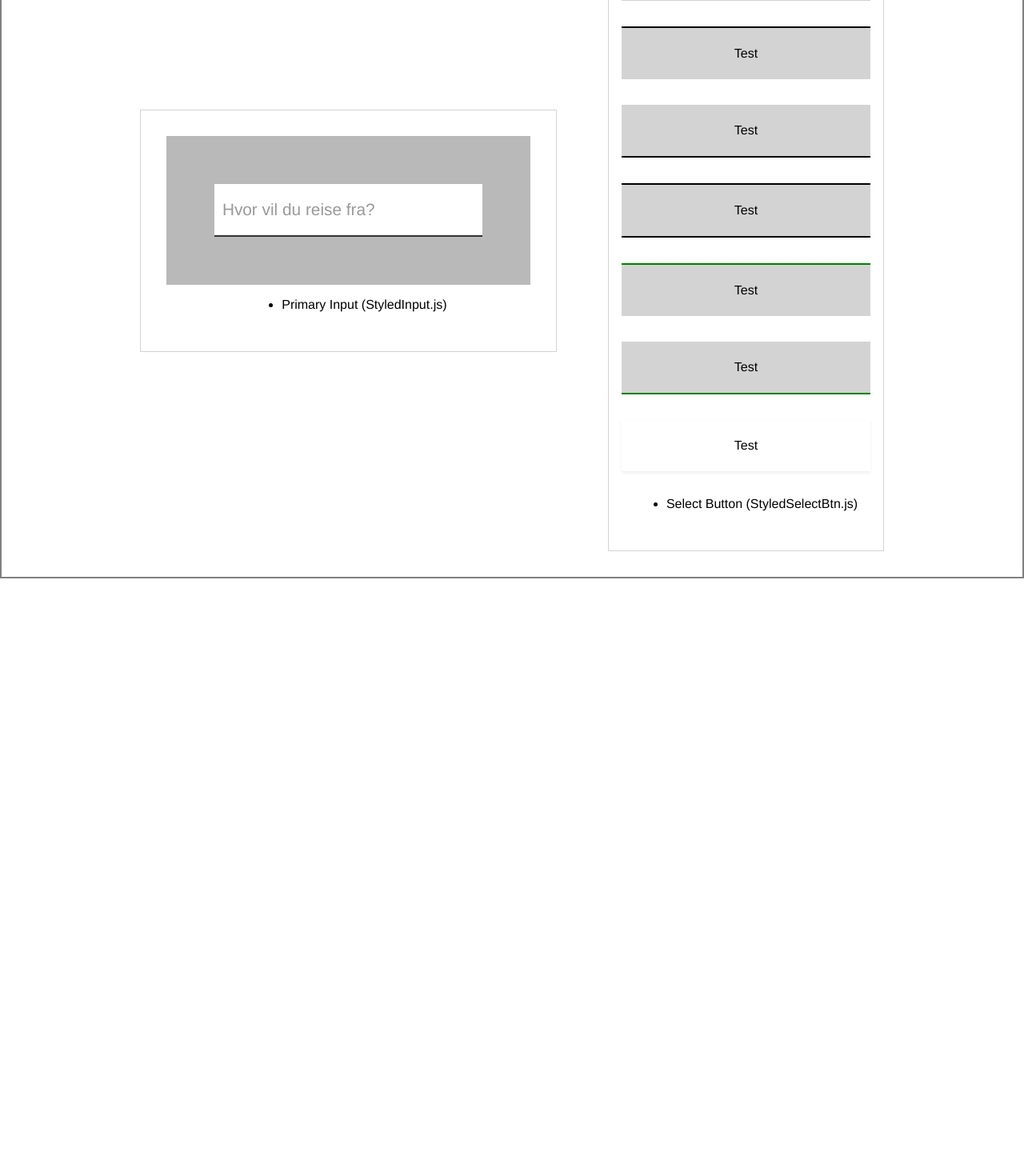
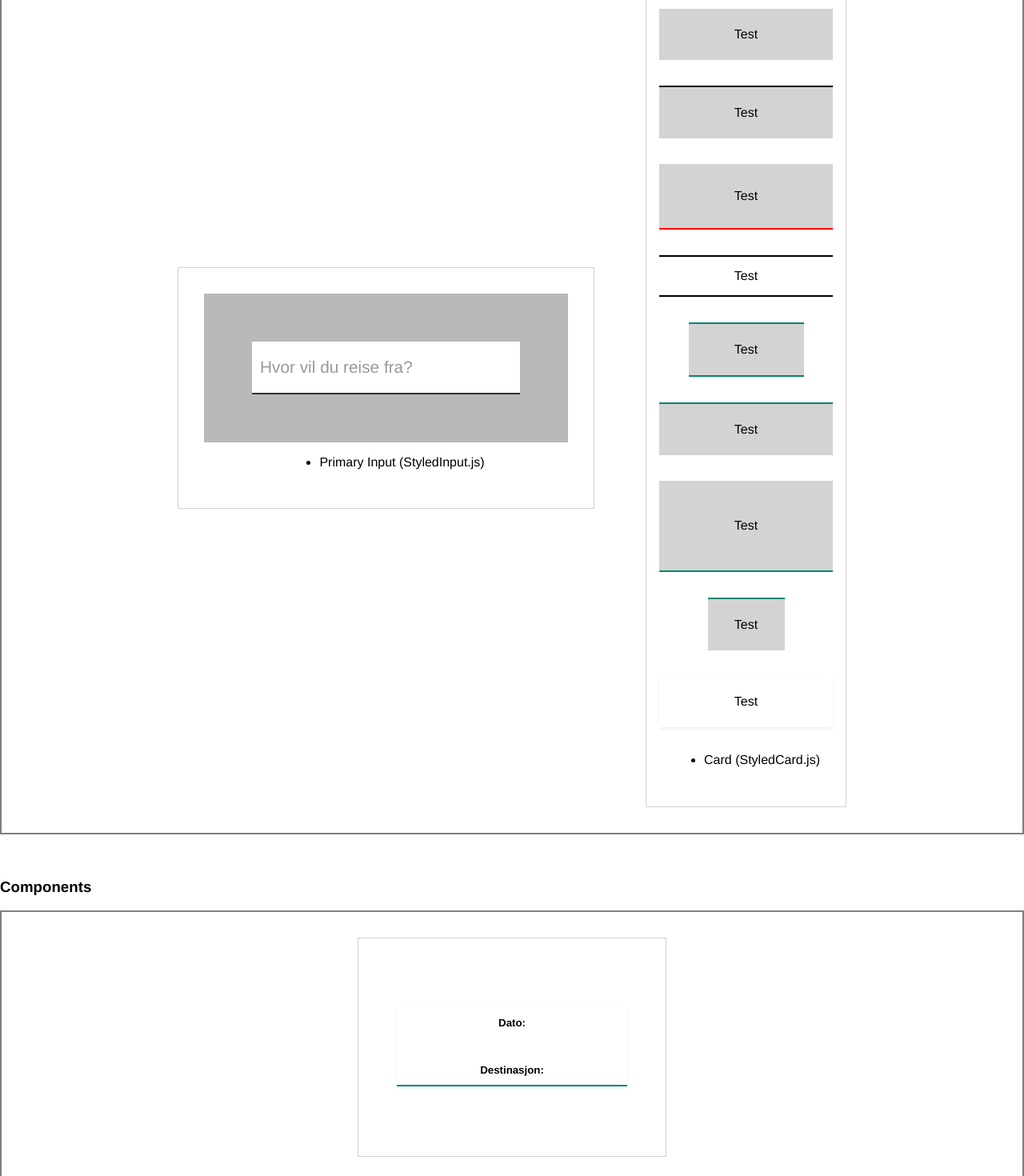
Before and after one commit to Guttulsrud/pro200-group21, a React (Create React App) app in the folder front-end/: page /demopage in a window 1280 px wide. Shown: the part 1340-2810 px from the top of the page at 80% size. Before the commit the page ends 2143 px from the top, so only its background shows below. Built offline with nearby package versions, Linux system fonts and the light colour scheme.

Commit message:
Added tentative Ticket component and fetchticket

```diff
--- /dev/null
+++ b/front-end/src/components/Ticket.jsx
@@ -0,0 +1,58 @@
+import React from 'react';
+import { Card } from '../elements/divs/StyledCard';
+
+class Ticket extends React.Component {
+
+  state = {
+    tickets: null,
+    error: null
+  };
+
+
+  async fetchTickets() {
+
+    const url = "localhost:5000/something";
+
+    let response;
+    let payload;
+
+    try {
+      response = await fetch(url);
+      payload = await response.json();
+
+    } catch (err) {
+
+      this.setState({
+          error: "ERROR when retrieving list of tickets: " + err,
+          tickets: null
+      });
+      return;
+    }
+
+    if (response.status === 200) {
+        this.setState({
+          error: null,
+          tickets: payload
+        });
+    } else {
+      this.setState({
+          error: "Issue with HTTP connection: status code " + response.status,
+          tickets: null
+      });
+    }
+
+  }
+
+  render() {
+    return (
+      <React.Fragment>
+        <Card borderB bcolor="#00866E" flexdir="column" shadow height="4em" width="16em">
+          <h5>Dato:</h5>
+          <h5>Destinasjon:</h5>
+        </Card>
+      </React.Fragment>
+    );
+  }
+}
+
+export default Ticket;
--- a/front-end/src/elements/divs/StyledCard.js
+++ b/front-end/src/elements/divs/StyledCard.js
@@ -7,6 +7,7 @@ export const Card = styled.div.attrs(props => ({
   display: flex;
   justify-content: center;
   align-items: center;
+  flex-direction: ${props => (props.flexdir || 'row')};
   width: ${props => (props.width || '100%')};
   height: ${props => props.height};
   color: ${props => props.color};
--- a/front-end/src/pages/Demo.jsx
+++ b/front-end/src/pages/Demo.jsx
@@ -5,6 +5,7 @@ import { RoundBtn } from '../elements/buttons/RoundBtn';
 import { Input } from '../elements/inputs/StyledInput';
 import { Card } from '../elements/divs/StyledCard';
 import { Button } from '../elements/buttons/Button';
+import Ticket from '../components/Ticket';
 
 class DemoPage extends React.Component {
   state = {
@@ -24,6 +25,8 @@ class DemoPage extends React.Component {
       <React.Fragment>
         <div>
           <h1>The following are component demos / templates</h1>
+          <br/>
+
           <h3>Buttons</h3>
           <MainContainer>
             <SubContainer>
@@ -66,6 +69,9 @@ class DemoPage extends React.Component {
               </ul>
             </SubContainer>
           </MainContainer>
+          <br/>
+          <br/>
+
           <h3>Input</h3>
           <MainContainer>
             <SubContainer>
@@ -84,17 +90,30 @@ class DemoPage extends React.Component {
             <SubContainer>
               <Card bg="lightgrey" height="2em">Test</Card>
               <Card bg="lightgrey" borderT height="2em">Test</Card>
-              <Card bg="lightgrey" borderB height="2em">Test</Card>
-              <Card bg="lightgrey" borderB borderT height="2em">Test</Card>
-              <Card bg="lightgrey" borderT bcolor="green" height="2em">Test</Card>
-              <Card bg="lightgrey" borderB bcolor="green" height="2em">Test</Card>
-              <Card shadow bcolor="green" height="2em">Test</Card>
+              <Card bg="lightgrey" borderB bcolor="red"height="3em">Test</Card>
+              <Card borderB borderT height="1em">Test</Card>
+              <Card bg="lightgrey" borderT borderB bcolor="#00866E" height="2em" width="7em">Test</Card>
+              <Card bg="lightgrey" borderT bcolor="#00866E" height="2em">Test</Card>
+              <Card bg="lightgrey" borderB bcolor="#00866E" height="5em">Test</Card>
+              <Card bg="lightgrey" borderT bcolor="#00866E" height="2em" width="4em">Test</Card>
+              <Card shadow height="2em">Test</Card>
               <ul>
-                <li>Select Button (StyledSelectBtn.js)</li>
+                <li>Card (StyledCard.js)</li>
               </ul>
             </SubContainer>
 
           </MainContainer>
+          <br/>
+          <br/>
+
+          <h3>Components</h3>
+          <MainContainer>
+            <SubContainer>
+              <Ticket></Ticket>
+            </SubContainer>
+
+          </MainContainer>
+
         </div>
       </React.Fragment>
     );
```
Also changed, not shown: 1 other file (tests, documents, lock files or other folders).
